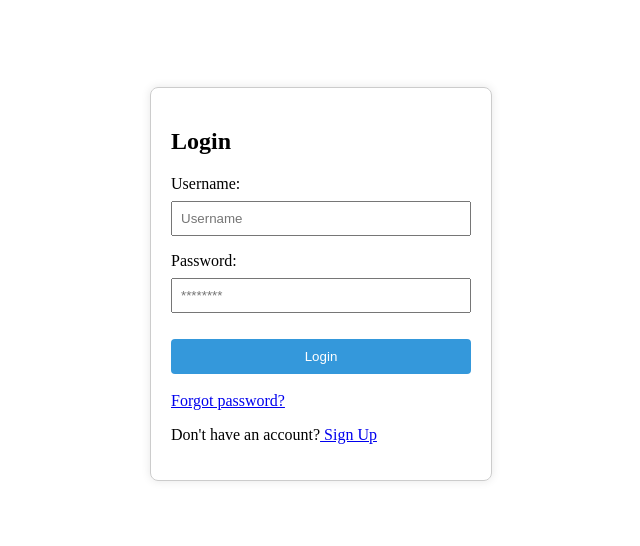
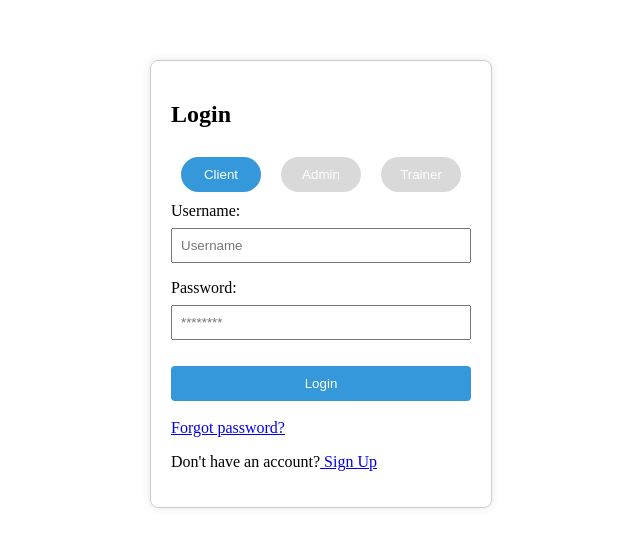
Before and after one commit to leesean5150/NodeTest, a React (Create React App) app in the folder client/: page /login in a window 1280 px wide. Shown: the part 124-670 px from the top of the page, without its empty margins (319-959 px from the left). Built offline with nearby package versions, Linux system fonts and the light colour scheme.

Commit message:
completed login validation for individual roles

```diff
--- a/client/src/pages/authentication/Login.jsx
+++ b/client/src/pages/authentication/Login.jsx
@@ -8,6 +8,7 @@ import env_config from "../../api/env_config";
 const Login = () => {
   const [username, setUsername] = useState("");
   const [password, setPassword] = useState("");
+  const [loginType, setLoginType] = useState("client");
 
   const navigate = useNavigate();
 
@@ -16,7 +17,7 @@ const Login = () => {
   const handleSubmit = (e) => {
     e.preventDefault();
     axios
-      .post(env_config.env + "auth/login", {
+      .post(env_config.env + "auth/login/" + loginType, {
         username,
         password,
       })
@@ -31,9 +32,61 @@ const Login = () => {
   };
 
   return (
-    <div className="sign-up-container">
+    <div className="sign-up-container" style={{}}>
       <form className="sign-up-form" onSubmit={handleSubmit}>
-        <h2>Login</h2>
+        <h2 style={{}}>Login</h2>
+        <div
+          style={{
+            display: "flex",
+            justifyContent: "space-around",
+          }}
+        >
+          <button
+            style={{
+              background: loginType === "client" ? "#3498db" : "#D9D9D9",
+              borderRadius: 20,
+              display: "display: inline-block",
+              justifyContent: "center",
+              margin: 10,
+            }}
+            onClick={(e) => {
+              e.preventDefault();
+              setLoginType("client");
+            }}
+          >
+            Client
+          </button>
+          <button
+            style={{
+              background: loginType === "admin" ? "#3498db" : "#D9D9D9",
+              borderRadius: 20,
+              display: "display: inline-block",
+              justifyContent: "center",
+              margin: 10,
+            }}
+            onClick={(e) => {
+              e.preventDefault();
+              setLoginType("admin");
+            }}
+          >
+            Admin
+          </button>
+          <button
+            style={{
+              background: loginType === "trainer" ? "#3498db" : "#D9D9D9",
+              borderRadius: 20,
+              display: "display: inline-block",
+              justifyContent: "center",
+              margin: 10,
+            }}
+            onClick={(e) => {
+              e.preventDefault();
+              setLoginType("trainer");
+            }}
+          >
+            Trainer
+          </button>
+        </div>
         <label htmlFor="username">Username:</label>
         <input
           type="text"
```
